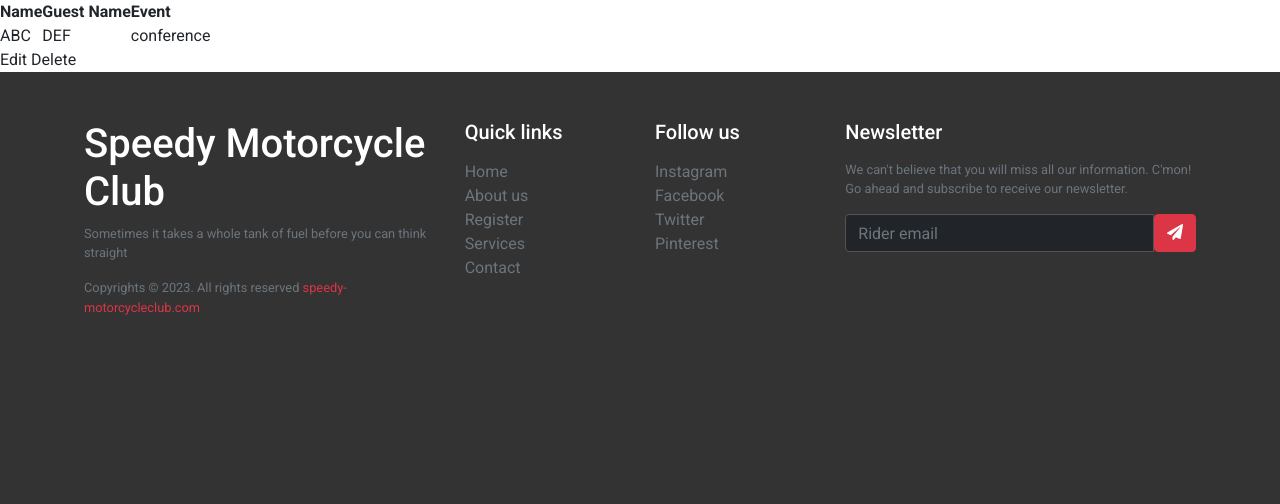
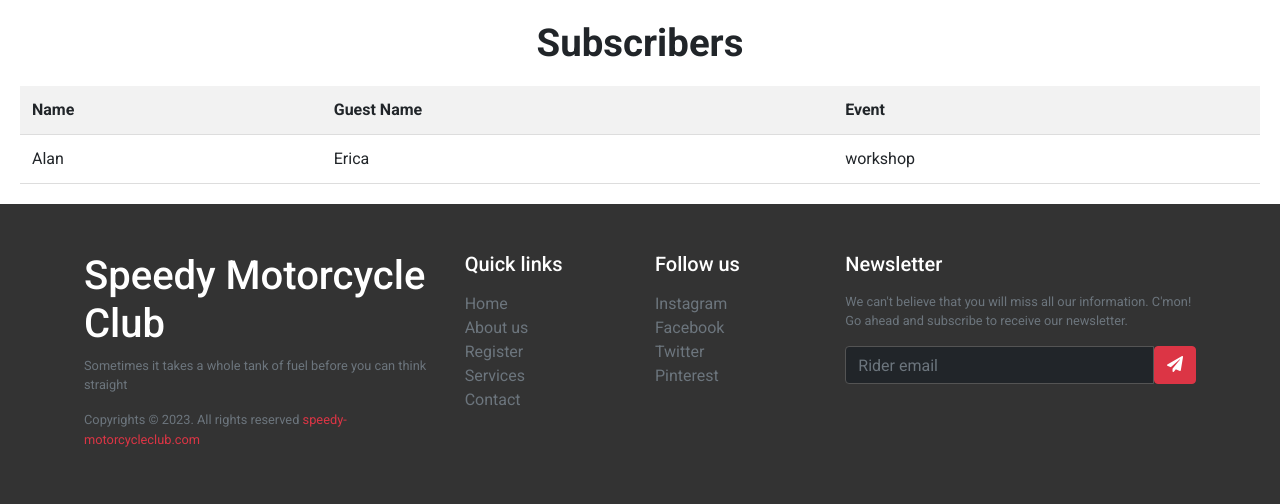
Before and after one commit to DevAlanAraki/CI-4-project, a Flask app: page / in a window 1280 px wide. Shown: the part 2800-3304 px from the top of the page. Before the commit the page ends 3115 px from the top, so only its background shows below. Run offline with Flask 3, Linux system fonts and the light colour scheme; some libraries are stand-ins or nearby versions.

Commit message:
Troubleshooting EDIT button endpoint

```diff
--- a/data/members.json
+++ b/data/members.json
@@ -1,8 +1,8 @@
 [
     {
-        "name": "ABC",
-        "guest_name": "DEF",
-        "email": "abc@test.com",
-        "event": "conference"
+        "name": "Alan",
+        "guest_name": "Erica",
+        "email": "alan@test.com",
+        "event": "workshop"
     }
 ]
--- a/run.py
+++ b/run.py
@@ -12,9 +12,11 @@ if os.path.exists(json_file_path):
     with open(json_file_path, "r") as json_data:
         registrations = json.load(json_data)
 
+
 @app.route("/")
 def index():
     return render_template("index.html", registrations=registrations, enumerate=enumerate)
+
 
 @app.route("/about")
 def about():
@@ -24,32 +26,6 @@ def about():
 @app.route("/contact")
 def contact():
     return render_template("contact.html")
-
-
-@app.route("/edit", methods=["GET", "POST"])
-def edit(index):
-    if request.method == "POST":
-        # Get form data
-        name = request.form.get("name")
-        guest_name = request.form.get("guest_name")
-        email = request.form.get("email")
-        event = request.form.get("event")
-
-        # Update the registration
-        registrations[index] = {
-            "name": name, "guest_name": guest_name, "email": email, "event": event}
-
-        # Redirect to the index page with the updated registrations
-        return redirect(url_for("index"))
-
-    registration = registrations[index]
-    return render_template("edit.html", registration=registration, index=index)
-
-
-@app.route("/delete/<int:index>")
-def delete(index):
-    del registrations[index]
-    return redirect(url_for("index"))
 
 
 @app.route("/register", methods=["GET", "POST"])
@@ -62,7 +38,8 @@ def register():
         event = request.form.get("event")
 
         # Create a registration dictionary
-        registration = {"name": name, "guest_name": guest_name, "email": email, "event": event}
+        registration = {"name": name, "guest_name": guest_name,
+                        "email": email, "event": event}
 
         # Add registration to the list
         registrations.append(registration)
@@ -76,6 +53,11 @@ def register():
 
     return render_template("register.html")
 
+@app.route("/delete/<int:index>")
+def delete(index):
+    del registrations[index]
+    return redirect(url_for("index"))
+
 if __name__ == "__main__":
     app.run(
         host=os.environ.get("IP", "0.0.0.0"),
--- a/static/css/style.css
+++ b/static/css/style.css
@@ -496,3 +496,33 @@ select {
         margin-bottom: 0.5rem!important;;
     }
 }
+
+/* REGISTRATION TABLE */
+
+.db-table {
+    margin: 20px;
+}
+
+table {
+    width: 100%;
+    border-collapse: collapse;
+    margin-top: 20px;
+}
+
+th, td {
+    padding: 12px;
+    text-align: left;
+    border-bottom: 1px solid #ddd;
+}
+
+thead {
+    background-color: #f2f2f2;
+}
+
+tr:hover {
+    background-color: #f5f5f5;
+}
+
+.db-title {
+    text-align: center;
+}
--- a/templates/index.html
+++ b/templates/index.html
@@ -7,7 +7,6 @@
             <h1>Here is where you can find the joy</h1>
             <p>Discovering the pure joy of riding on two wheels: Your ultimate motorcycle destination</p>
             <a href="{{url_for('register')}}">Subscribe for our next event</a>
-
         </div>
     </div>
 </section>
@@ -54,10 +53,13 @@
             </div>
         </div>
     </div>
+</section>
 
+<section>
     <div class="db-table">
         <table>
             <thead>
+                <h1 class="db-title">Subscribers</h1>
                 <tr>
                     <th>Name</th>
                     <th>Guest Name</th>
@@ -77,15 +79,4 @@
     </div>
 </section>
 
-<section>
-    {% for index, registration in enumerate(registrations) %}
-    <tr>
-        <!-- existing table cells... -->
-        <td><a href="{{ url_for('edit', index=index) }}">Edit</a></td>
-        <td><a href="{{ url_for('delete', index=index) }}">Delete</a></td>
-    </tr>
-    {% endfor %}
-
-</section>
-
 {% endblock %}
```
Also changed, not shown: run copy.py (deleted, +0 -37 lines), templates/edit.html (deleted, +0 -24 lines).
